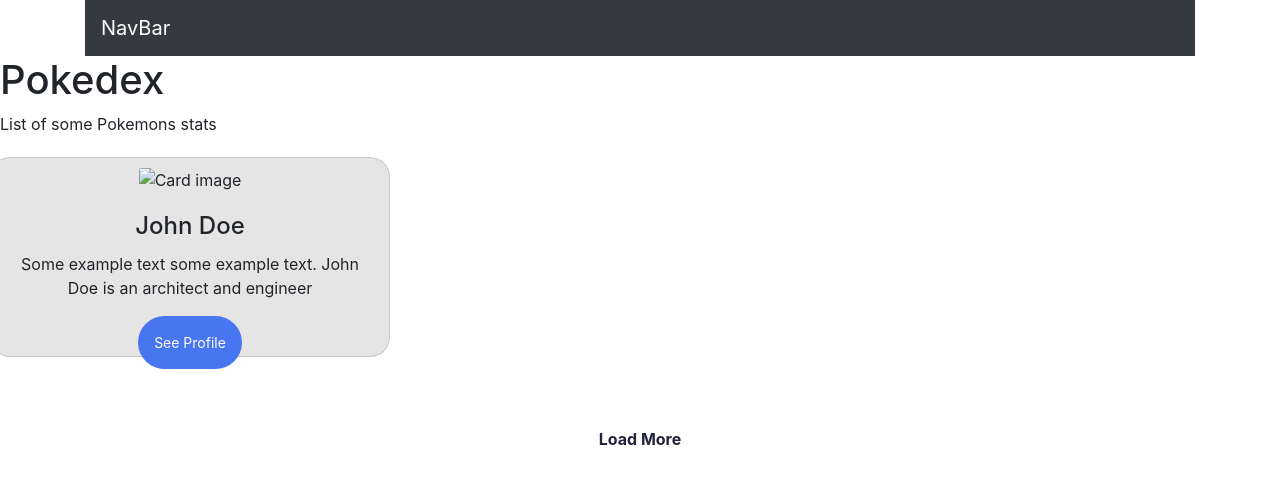
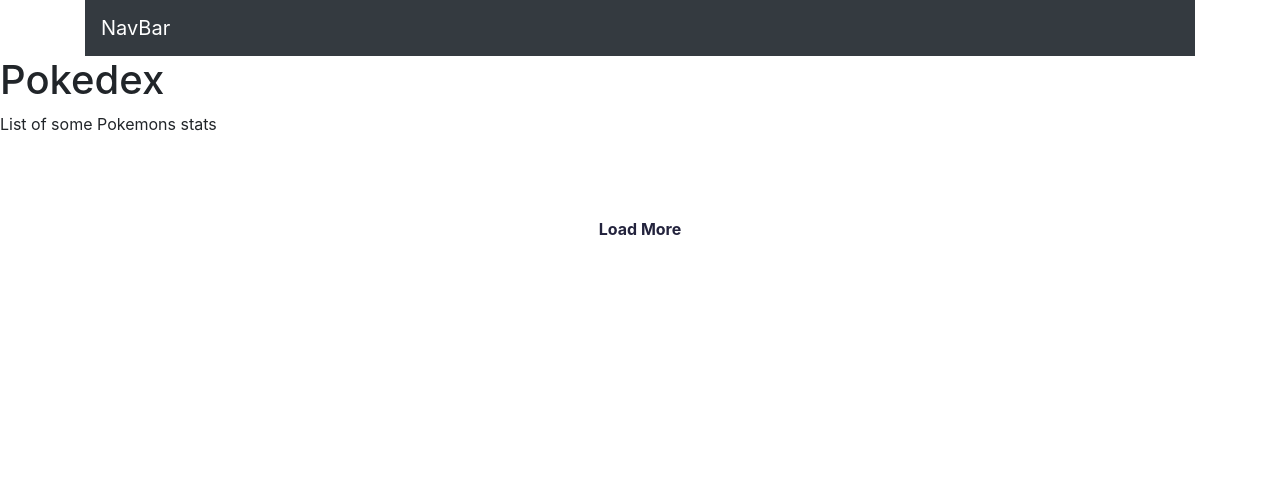
Before and after one commit to Isendil/1.10, a plain HTML site: page index.html in a window 1280 px wide. Drawn offline with nearby package versions, Linux system fonts and the light colour scheme; no server answers.

Commit message:
Update index.html

```diff
--- a/index.html
+++ b/index.html
@@ -42,25 +42,7 @@
   </div>
   <h1>Pokedex</h1>
     <p>List of some Pokemons stats</p>
-  <div class="row">
-      <div class="card" style="width:400px">
-          <img
-            class="card-img-top"
-            src="img_avatar1.png"
-            alt="Card image"
-            style="width:100%"
-          />
-          <div class="card-body">
-            <h4 class="card-title">John Doe</h4>
-            <p class="card-text">
-              Some example text some example text. John Doe is an architect and
-              engineer
-            </p>
-            <a href="#" class="btn btn-primary">See Profile</a>
-          </div>
-        </div>
 
-  </div>
   <div class="skipperWrap">
   <button onClick="nextPage('https://pokeapi.co/api/v2/pokemon/')">Load More</button>
 </div>
```
